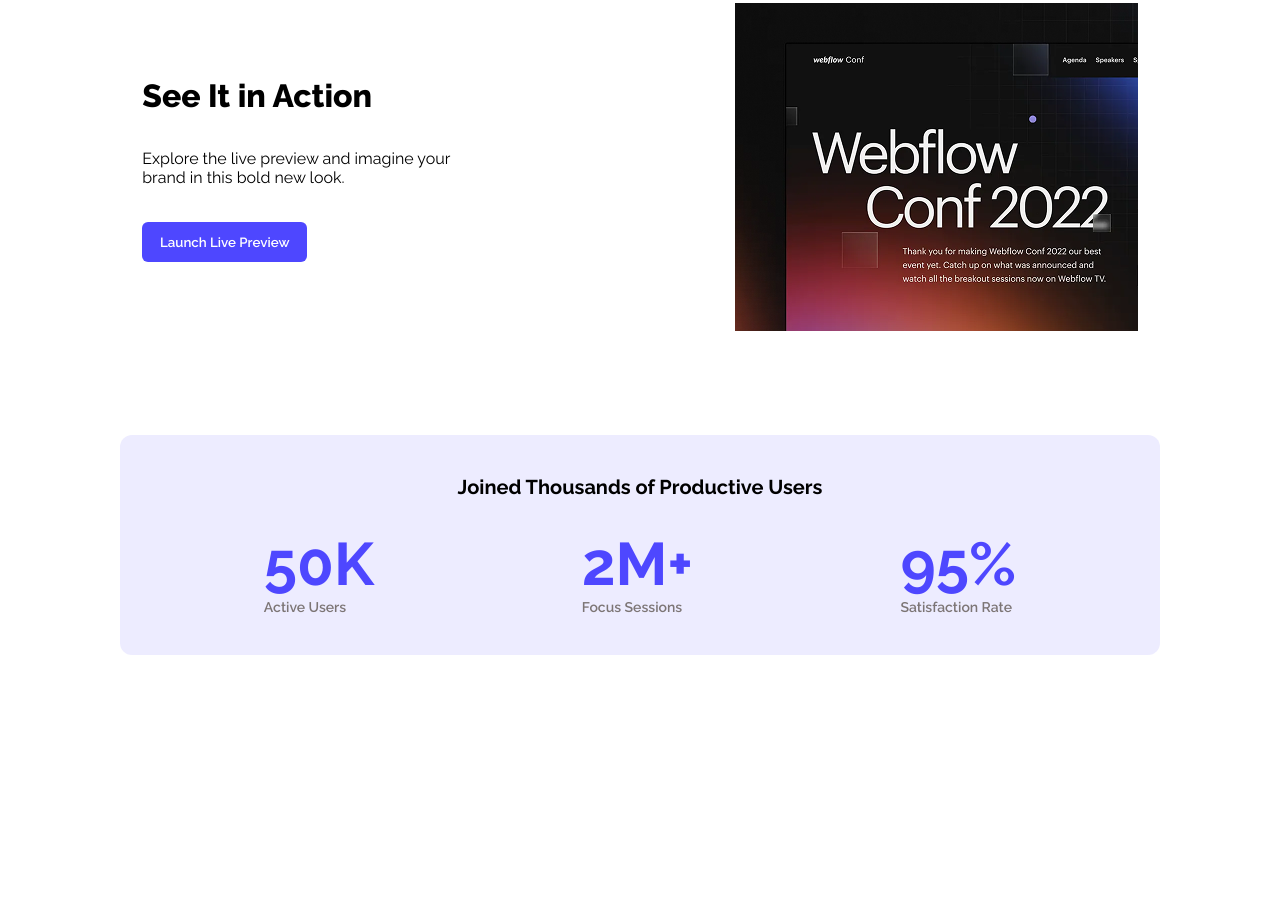
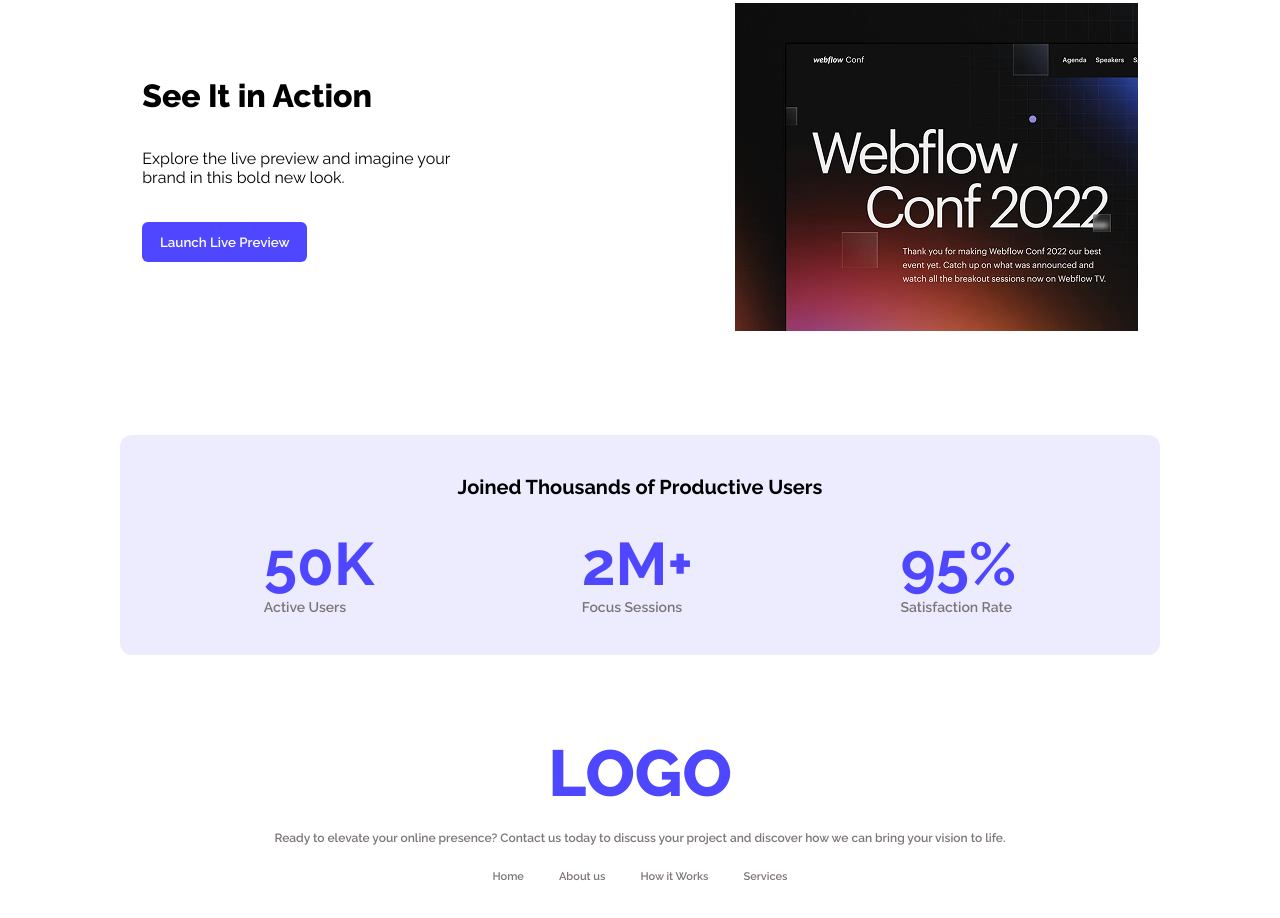
Before and after one commit to mashiatz/Webflow, a plain HTML site: page index.html in a window 1280 px wide. Shown: the part 647-1565 px from the top of the page. Before the commit the page ends 1302 px from the top, so only its background shows below. Drawn offline with Linux system fonts and the light colour scheme.

Commit message:
added footer

```diff
--- a/index.html
+++ b/index.html
@@ -68,6 +68,20 @@
 
     </section>
 
+    <footer>
+        <h1>LOGO</h1>
+        <p>Ready to elevate your online presence? Contact us today to discuss your project and discover how we can bring
+            your vision to life.</p>
+         <li>
+            <ul>Home</ul>
+            <ul>About us</ul>
+            <ul>How it Works</ul>
+            <ul>Services</ul>
+         </li>
+
+
+    </footer>
+
 
 
 
--- a/styles/style.css
+++ b/styles/style.css
@@ -119,3 +119,39 @@ font-weight: 700;
     font-size: 14px;
     font-weight: 600;
 }
+footer{
+    display: flex;
+    flex-direction: column;
+    justify-content: center;
+    align-items: center;
+    margin: 80px 100px;
+}
+footer >h1 {
+    color: rgb(78, 71, 255);
+    font-size:65px;
+    font-weight: 800;
+    margin-bottom: 20px;
+}
+
+footer > p{
+    color: rgb(124, 117, 117);
+    font-size: 12px;
+    font-weight: 600;
+    margin-bottom: 25px;
+}
+
+footer > li{
+    display: flex;
+    /* justify-content: space-around; */
+    align-items: center;
+    gap:35px;
+}
+footer > li > ul{
+    text-decoration: none;
+    color: rgb(124, 117, 117);
+    font-size: 11px;
+    font-weight: 600;
+    margin-bottom: 25px;
+
+
+}
```
Lines whose indentation alone changed are shown as unchanged.
